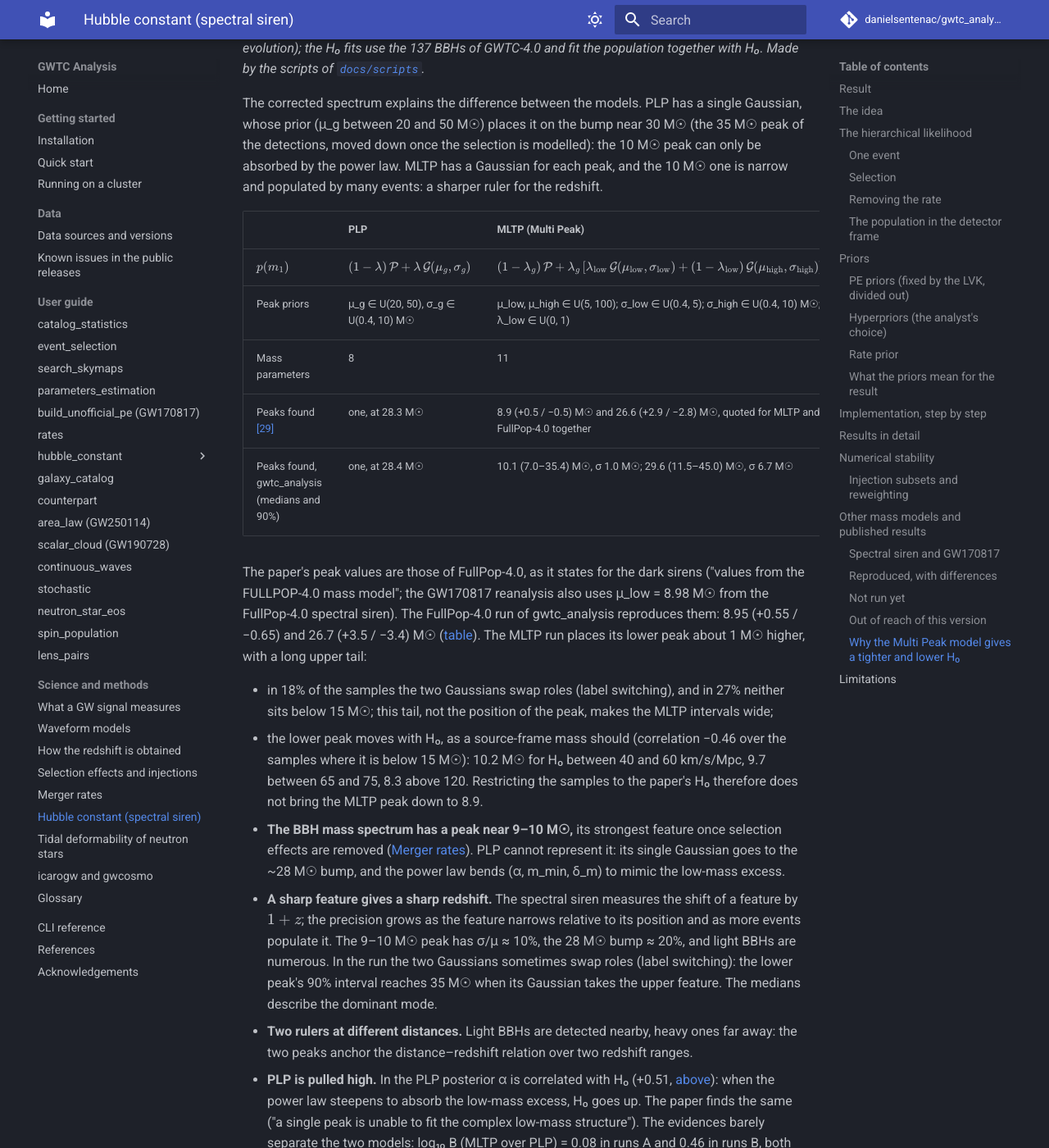
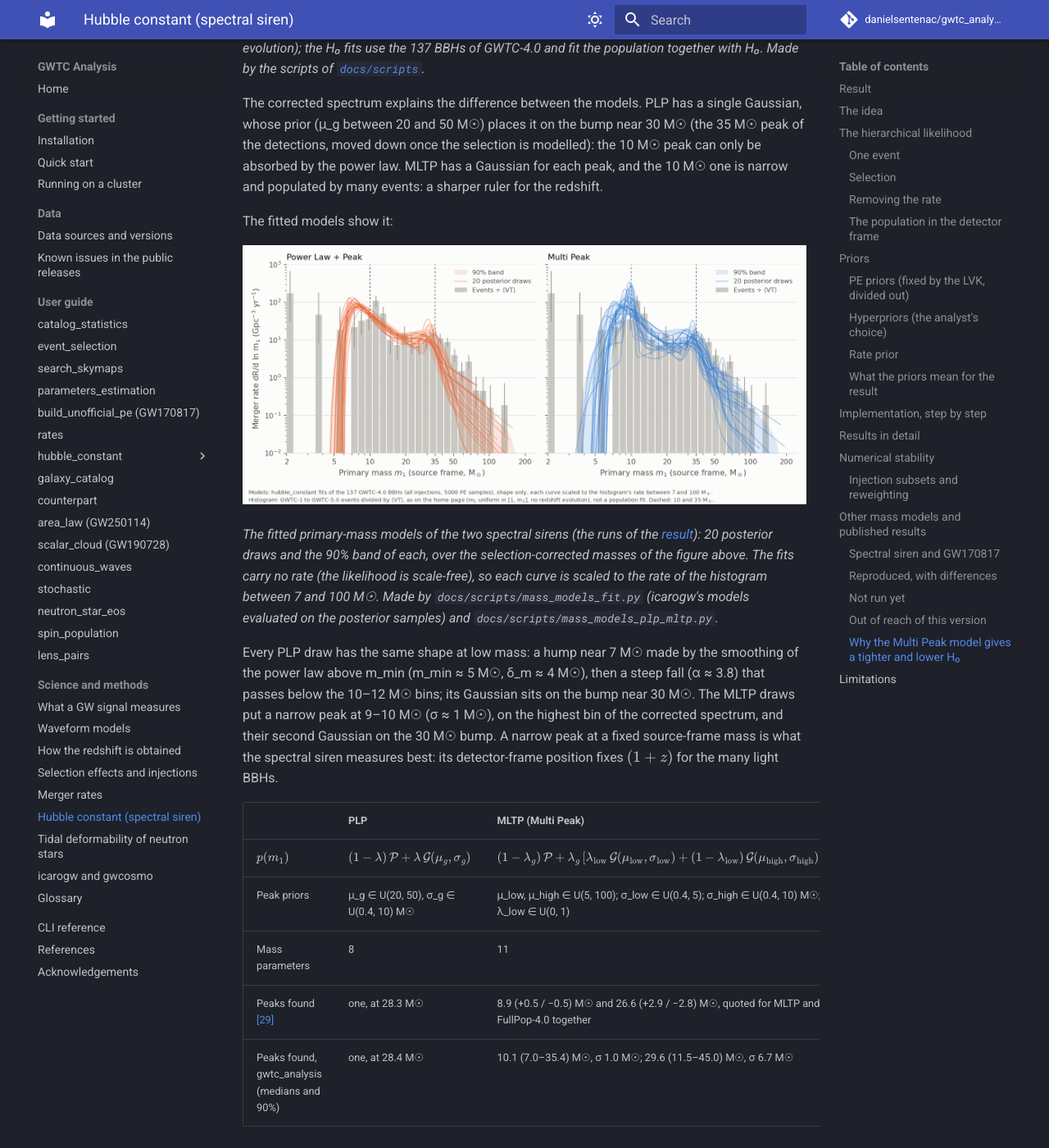
Before and after one commit to danielsentenac/gwtc_analysis, an MkDocs documentation site: the page built from docs/science/spectral-siren.md, in a window 1280 px wide and 1400 px high, scrolled down 17347 px. Shown: the whole window at 82% size. Built offline with MkDocs 1.6.1 and Material for MkDocs 9.7.7, drawn with Linux system fonts in a browser that asks for light colours; comment, search, counter and statistics services are not loaded.

Commit message:
docs H0: fitted PLP and MLTP mass models over the selection-corrected masses
- docs/scripts/mass_models_fit.py: icarogw's primary-mass models evaluated on the posterior
  samples of hubble_constant runs (median, 90% band, posterior draws), run on the 5000-PE
  PLP and MLTP spectral sirens; output in docs/scripts/data/mass_models_fit.tsv
- docs/scripts/mass_models_plp_mltp.py: the draws over the selection-corrected histogram,
  which mass_distribution_selection_corrected.py now also saves as TSV
- the figure in the spectral-siren page (why Multi Peak is tighter) and in hubble-constant.md
  (mass models): PLP fits the low-mass excess with its smoothed power-law edge, MLTP with a
  narrow peak at 9-10 Msun

Co-Authored-By: Claude Opus 5.5 <noreply@anthropic.com>

```diff
--- a/docs/science/spectral-siren.md
+++ b/docs/science/spectral-siren.md
@@ -516,6 +516,22 @@ The corrected spectrum explains the difference between the models. PLP has a sin
 selection is modelled): the 10 M☉ peak can only be absorbed by the power law. MLTP has a Gaussian for each peak, and
 the 10 M☉ one is narrow and populated by many events: a sharper ruler for the redshift.
 
+The fitted models show it:
+
+![Fitted Power Law + Peak and Multi Peak models over the selection-corrected masses](../img/mass_models_plp_mltp.png)
+
+*The fitted primary-mass models of the two spectral sirens (the runs of the [result](#result)): 20 posterior draws
+and the 90% band of each, over the selection-corrected masses of the figure above. The fits carry no rate (the
+likelihood is scale-free), so each curve is scaled to the rate of the histogram between 7 and 100 M☉. Made by
+`docs/scripts/mass_models_fit.py` (icarogw's models evaluated on the posterior samples) and
+`docs/scripts/mass_models_plp_mltp.py`.*
+
+Every PLP draw has the same shape at low mass: a hump near 7 M☉ made by the smoothing of the power law above
+m_min (m_min ≈ 5 M☉, δ_m ≈ 4 M☉), then a steep fall (α ≈ 3.8) that passes below the 10–12 M☉ bins; its Gaussian sits
+on the bump near 30 M☉. The MLTP draws put a narrow peak at 9–10 M☉ (σ ≈ 1 M☉), on the highest bin of the
+corrected spectrum, and their second Gaussian on the 30 M☉ bump. A narrow peak at a fixed source-frame mass is
+what the spectral siren measures best: its detector-frame position fixes \((1+z)\) for the many light BBHs.
+
 | | PLP | MLTP (Multi Peak) |
 |---|---|---|
 | \(p(m_1)\) | \((1-\lambda)\,\mathcal{P} + \lambda\, \mathcal{G}(\mu_g, \sigma_g)\) | \((1-\lambda_g)\,\mathcal{P} + \lambda_g \left[\lambda_\text{low}\, \mathcal{G}(\mu_\text{low}, \sigma_\text{low}) + (1-\lambda_\text{low})\, \mathcal{G}(\mu_\text{high}, \sigma_\text{high})\right]\) |
--- a/docs/scripts/mass_distribution_selection_corrected.py
+++ b/docs/scripts/mass_distribution_selection_corrected.py
@@ -120,6 +120,12 @@ fig.tight_layout(rect=(0, 0.06, 1, 1))
 out = OUT / "mass_distribution_selection_corrected.png"
 fig.savefig(out, facecolor=SURFACE)
 print("wrote", out, "| events without m1 bounds:", missing)
+# the corrected histogram, for the overlay of the fitted mass models (mass_models_plp_mltp.py)
+data = Path(__file__).resolve().parent / "data" / "mass_distribution_selection_corrected.tsv"
+data.parent.mkdir(exist_ok=True)
+np.savetxt(data, np.column_stack([edges[:-1], edges[1:], counts, rate_bins, lo90, hi90]), delimiter="\t",
+           header="m1_lo\tm1_hi\tevents\trate\trate_lo90\trate_hi90", comments="", fmt="%.6g")
+print("wrote", data)
 for c, n, v, r, ne in zip(centers, counts, vt, rate_bins, neff):
     if n:
         print(f"m1 ~ {c:6.1f}: N = {n:3d}  <VT> = {v:9.3g} Gpc3 yr  n_eff = {ne:7.0f}  dR/dln m1 = {r:8.3g}")
```
Also changed, not shown: docs/modes/hubble-constant.md (+7 -4 lines), docs/scripts/mass_models_fit.py (added, +62 -0 lines), docs/scripts/mass_models_plp_mltp.py (added, +75 -0 lines), docs/img/mass_models_plp_mltp.png (added), 2 other files.
